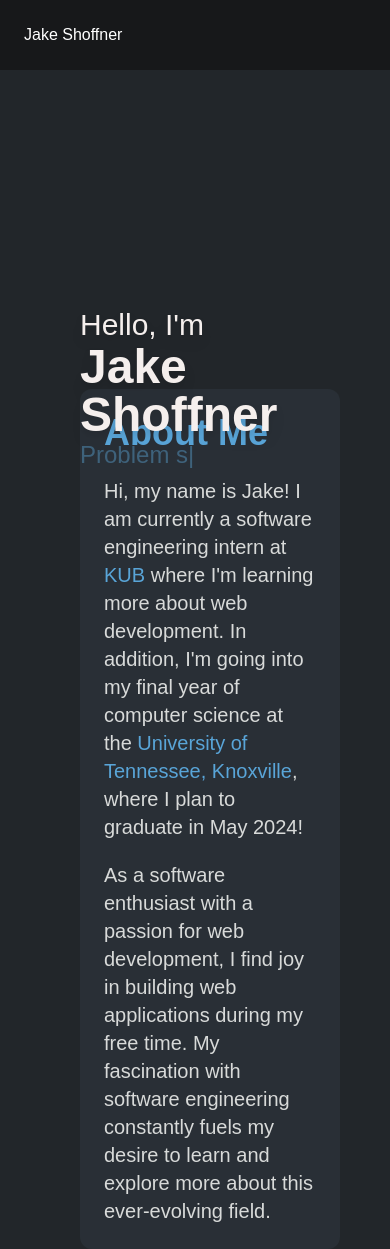
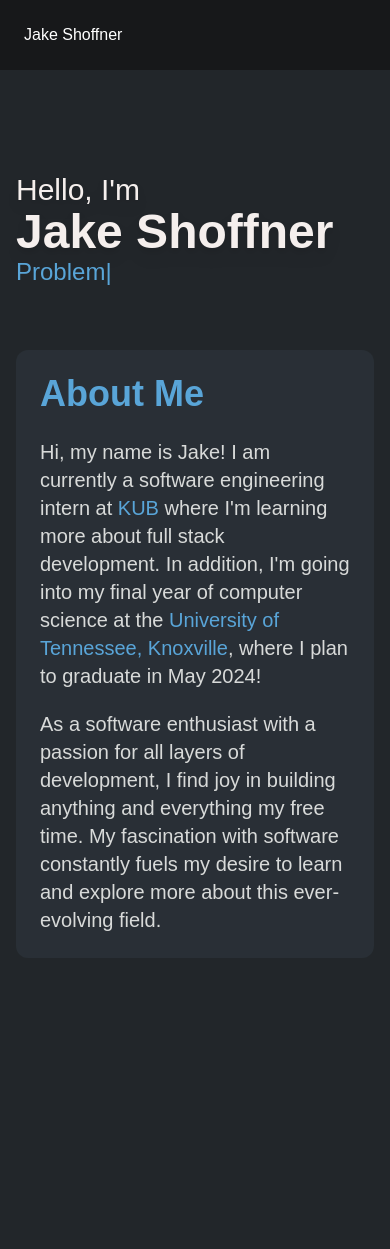
Before and after one commit to Jxk0be/Jake-Shoffner-SWE-Student, a React (Create React App) app: page /home in a window 390 px wide. After the commit the page ends 958 px from the top, so only its background shows below. Built offline with nearby package versions, Linux system fonts and the light colour scheme; some icons are missing.

Commit message:
style: Changed some formatting for mobile view

```diff
--- a/src/App.js
+++ b/src/App.js
@@ -13,7 +13,7 @@ function App() {
       <MobileNav />
       <div className='flex'>
         <Sidebar />
-          <div className='w-full pt-[70px] h-screen md:pt-[0vh] flex justify-between items-center flex-col'>
+          <div className='w-full h-screen flex justify-between items-center flex-col pb-11 md:pb-0'>
           <Routes>
             <Route index element={<Hero />} />
             <Route path="/home" element={<Hero />} />
--- a/src/pages/Hero.jsx
+++ b/src/pages/Hero.jsx
@@ -3,27 +3,27 @@ import Typed from 'react-typed';
 
 const Hero = () => {
   return (
-    <div className='w-full pt-[70px] h-screen md:pt-[0vh] flex justify-between items-center flex-col text-[#F5EFED] pl-[80px] pr-[50px]'>
-      <div className='grid md:grid-rows-1 h-screen max-w-[1500px] grid-flow-col w-full grid-rows-2 m-[5vh] gap-x-10 gap-y-4'>
+    <div className='w-full h-full flex justify-between items-center flex-col text-[#F5EFED] md:pl-[80px] md:pr-[50px] md:max-w-[1500px]'>
+      <div className='grid md:grid-rows-1 h-full grid-flow-col w-full grid-rows-2 m-[5vh] gap-x-10 gap-y-12 px-4 md:px-0'>
 
-        <div className='flex flex-col w-full md:min-w-[600px] justify-center'>
+        <div className='flex flex-col justify-center md:min-w-[600px]'>
             <h1 className='md:text-4xl grad font-[400] text-3xl drop-shadow-lg'>Hello, I'm</h1>
             <h1 className='capitalize font-[700] md:text-6xl text-5xl drop-shadow-lg'>Jake Shoffner</h1>
             <Typed className="text-[#59A5D8] md:text-4xl font-[500] text-2xl" strings={['Software engineer...', 'Problem solver...', 'Self-proclaimed comedian...']} typeSpeed={65} loop backDelay={1800} backSpeed={50}/>
         </div>
 
-        <div className='flex items-center w-full text-xl text-[#d8dad9] justify-center md:min-h-full'>
-          <div className='bg-[#2d363f] p-6 rounded-xl hover:scale-105 duration-300 bg-opacity-60'>
+        <div className='flex items-center w-full h-full text-xl text-[#d8dad9] justify-center md:py-0'>
+          <div className='bg-[#2d363f] p-6 rounded-xl md:hover:scale-105 duration-300 bg-opacity-60'>
             <h1 className='font-bold text-4xl text-[#59A5D8] mb-6'>About Me</h1>
             <p className='grad'>
               Hi, my name is Jake! I am currently a software engineering intern at <a rel="noreferrer" className="text-[#59A5D8] font-[500] hover:text-[#F5EFED] duration-300" target="_blank" href="https://www.kub.org">KUB</a> where
-              I'm learning more about web development. In addition, I'm going into my final year of computer science at
+              I'm learning more about full stack development. In addition, I'm going into my final year of computer science at
               the <a rel="noreferrer" className="text-[#59A5D8] font-[500] hover:text-[#F5EFED] duration-300" href="https://www.eecs.utk.edu" target='_blank'>University of Tennessee, Knoxville</a>,
               where I plan to graduate in May 2024!
             </p>
             <p className='mt-5 grad'>
-            As a software enthusiast with a passion for web development, I find joy in building web applications
-            during my free time. My fascination with software engineering constantly fuels my desire to learn and
+            As a software enthusiast with a passion for all layers of development, I find joy in building anything and everything
+            my free time. My fascination with software constantly fuels my desire to learn and
             explore more about this ever-evolving field.
             </p>
           </div>
```
